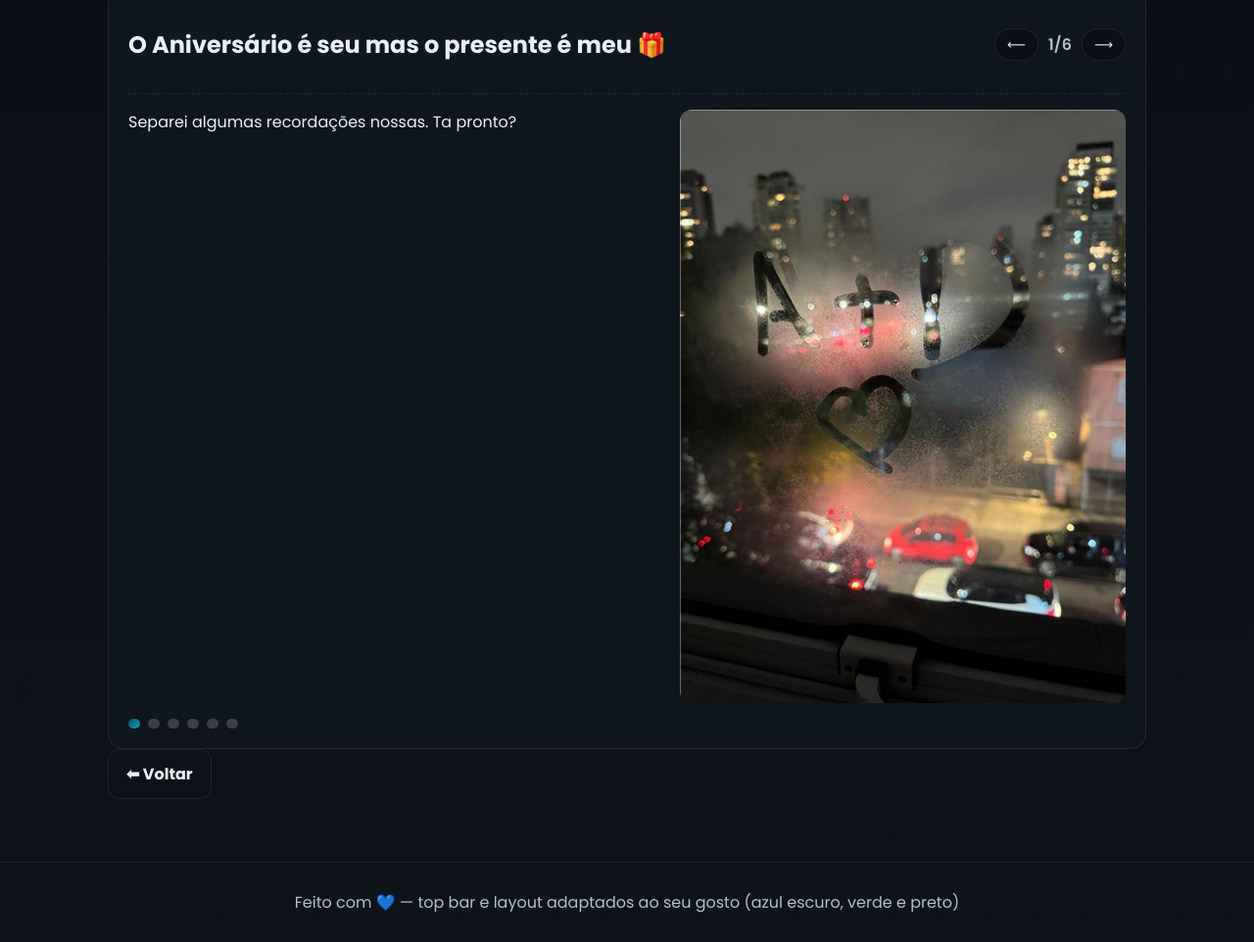
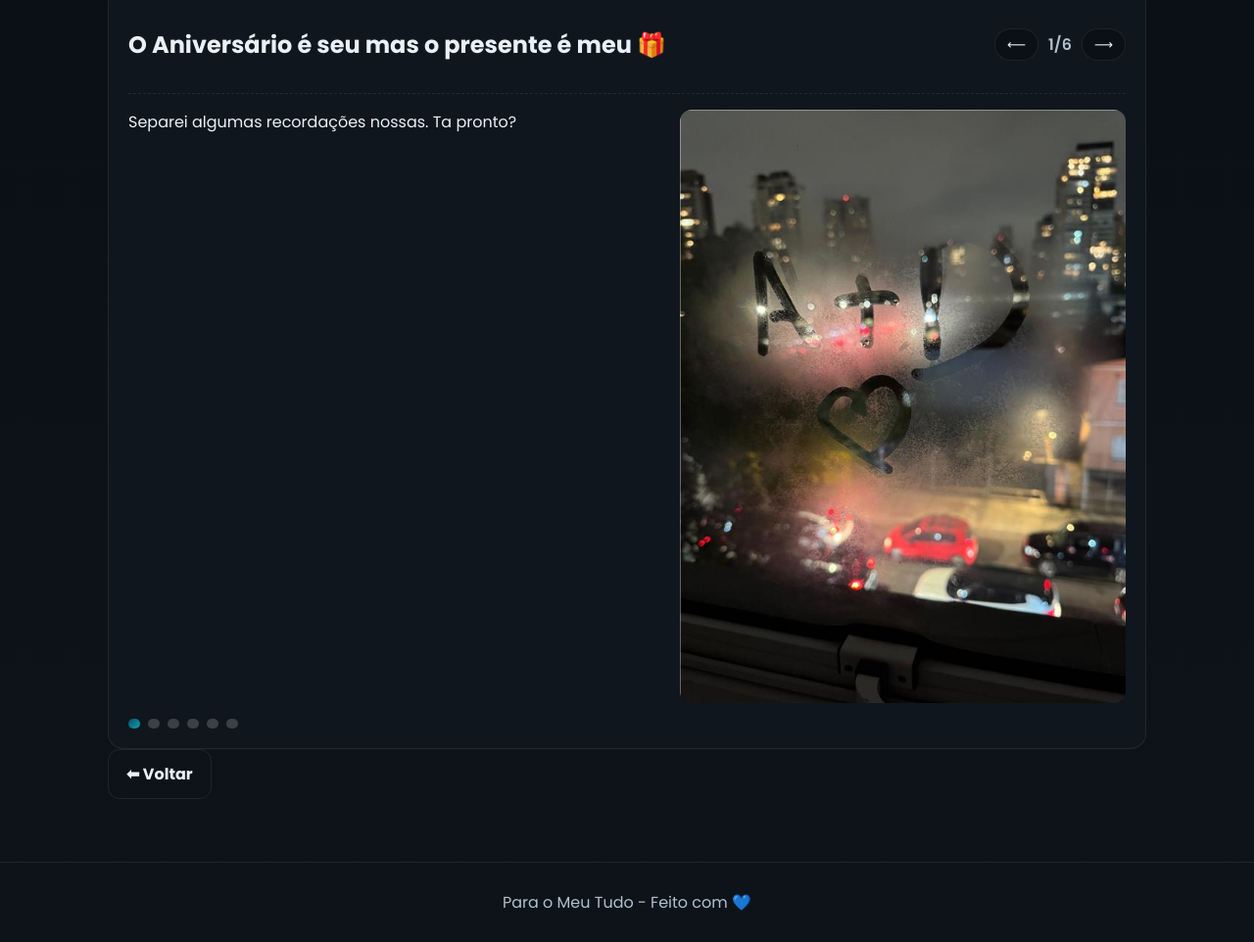
Before and after one commit to iamdanieldantas/Mozao4Ever, a plain HTML site: page aniversario/index.html in a window 1280 px wide. Shown: the part 274-1236 px from the top of the page at 98% size. Drawn offline with Linux system fonts and the light colour scheme.

Commit message:
Ajuste Rodapé abas

```diff
--- a/aniversario/index.html
+++ b/aniversario/index.html
@@ -51,7 +51,7 @@
 
 <script src="../assets/js/carousel.js"></script>
 <footer class="footer">
-  <div class="container">Feito com 💙 — top bar e layout adaptados ao seu gosto (azul escuro, verde e preto)</div>
+  <div class="container">Para o Meu Tudo - Feito com 💙</div>
 </footer>
 <script src="../assets/js/app.js"></script>
 </body>
```
Also changed, not shown: dates/index.html (+1 -1 lines), restaurantes/index.html (+1 -1 lines).
